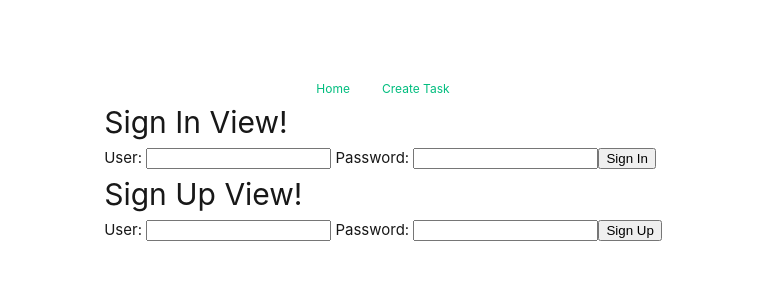
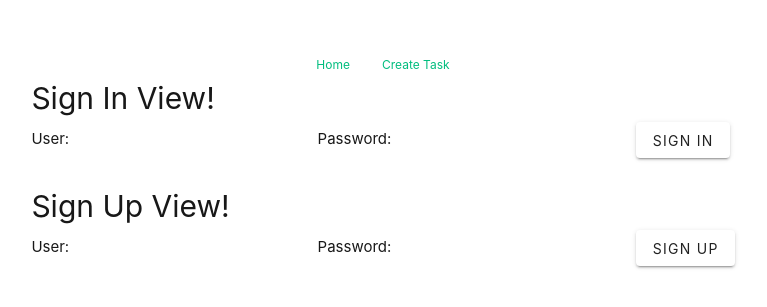
Before and after one commit to aubafp/IH-FinalProject, a Vue app: page /authentication in a window 1280 px wide. Shown: the part 255-562 px from the top of the page, without its empty margins (257-1024 px from the left). Built offline with nearby package versions, Linux system fonts and the light colour scheme.

Commit message:
fix sign out issue, install vuetify and trial with v-btn component

```diff
--- a/package.json
+++ b/package.json
@@ -15,7 +15,8 @@
     "pinia": "^2.1.7",
     "pinia-plugin-persist": "^1.0.0",
     "vue": "^3.4.21",
-    "vue-router": "^4.3.0"
+    "vue-router": "^4.3.0",
+    "vuetify": "^3.5.13"
   },
   "devDependencies": {
     "@rushstack/eslint-patch": "^1.3.3",
--- a/src/main.js
+++ b/src/main.js
@@ -1,3 +1,5 @@
+// Imports
+
 import './assets/main.css'
 
 import { createApp } from 'vue'
@@ -7,10 +9,26 @@ import piniaPersist from 'pinia-plugin-persist'
 import App from './App.vue'
 import router from './router'
 
+// Pinia & Pinia persist
+
 const pinia = createPinia()
 pinia.use(piniaPersist)
+
+// Vuetify
+import 'vuetify/styles'
+import { createVuetify } from 'vuetify'
+import * as components from 'vuetify/components'
+import * as directives from 'vuetify/directives'
+
+const vuetify = createVuetify({
+  components,
+  directives,
+})
+
+// Create app
 
 createApp(App)
   .use(pinia)
   .use(router)
+  .use(vuetify)
   .mount('#app')
--- a/src/stores/userStore.js
+++ b/src/stores/userStore.js
@@ -1,6 +1,6 @@
 import { ref } from 'vue'
 import { defineStore } from 'pinia'
-import { fetchActualUser, createNewUser, logIn } from '@/api/userApi'
+import { fetchActualUser, createNewUser, logIn, logOutFromExistingUser } from '@/api/userApi'
 
 export const useUserStore = defineStore('user', {
   state: () => {
--- a/src/views/AuthView.vue
+++ b/src/views/AuthView.vue
@@ -28,7 +28,9 @@ const signUp = () => {
 			<input type="password" v-model="password" />
 		</label>
 
-		<button @click="signIn">Sign In</button>
+		<v-btn @click="signIn">Sign In</v-btn>
+
+		<br><br>
 
 		<h1>Sign Up View!</h1>
 		<label>
@@ -40,7 +42,7 @@ const signUp = () => {
 			<input type="password" v-model="password" />
 		</label>
 
-		<button @click="signUp">Sign Up</button>
+		<v-btn @click="signUp">Sign Up</v-btn>
 
 
 	</main>
--- a/src/views/DashboardView.vue
+++ b/src/views/DashboardView.vue
@@ -1,9 +1,18 @@
 <script setup>
+import { useUserStore } from '@/stores/userStore'
+
+const userStore = useUserStore()
+
+const signOut = () => {
+	userStore.signOut()
+}
+
 </script>
 
 <template>
 	<main>
 		<h1>Home Dashoboard View!</h1>
+		<v-btn @click="signOut">Sign Out</v-btn>
 	</main>
 </template>
 
```
Also changed, not shown: 1 other file (tests, documents, lock files or other folders).
